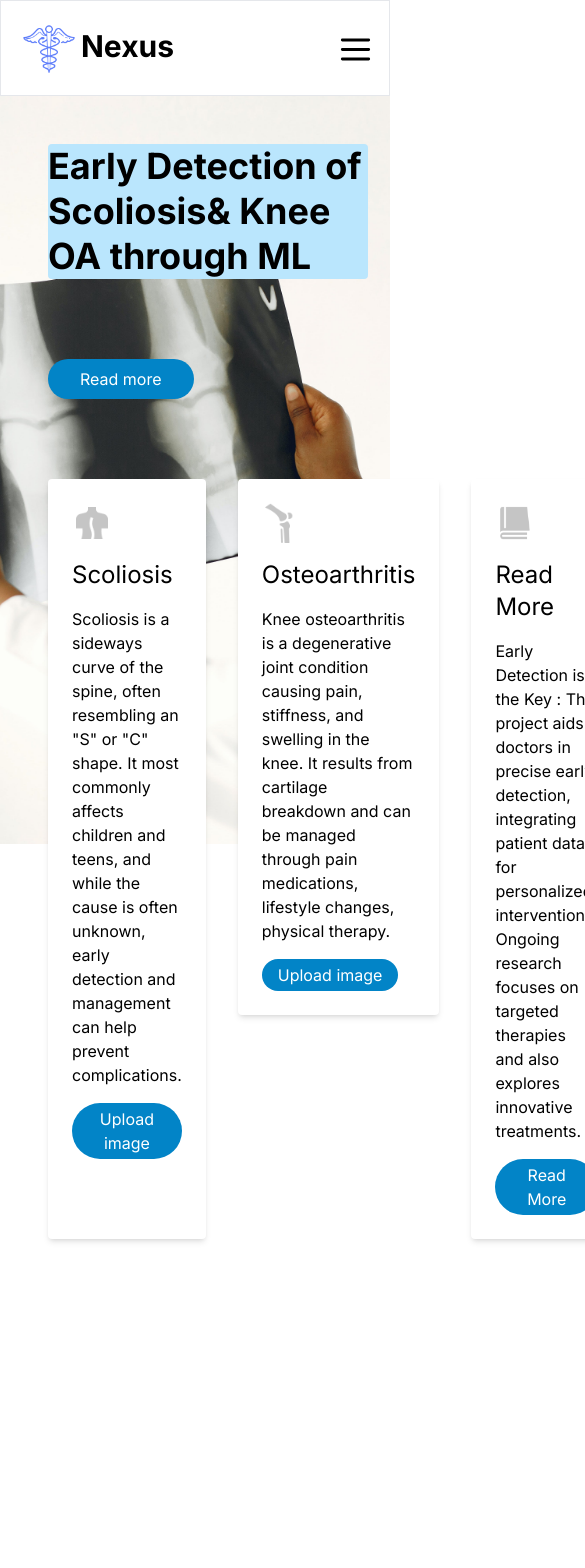
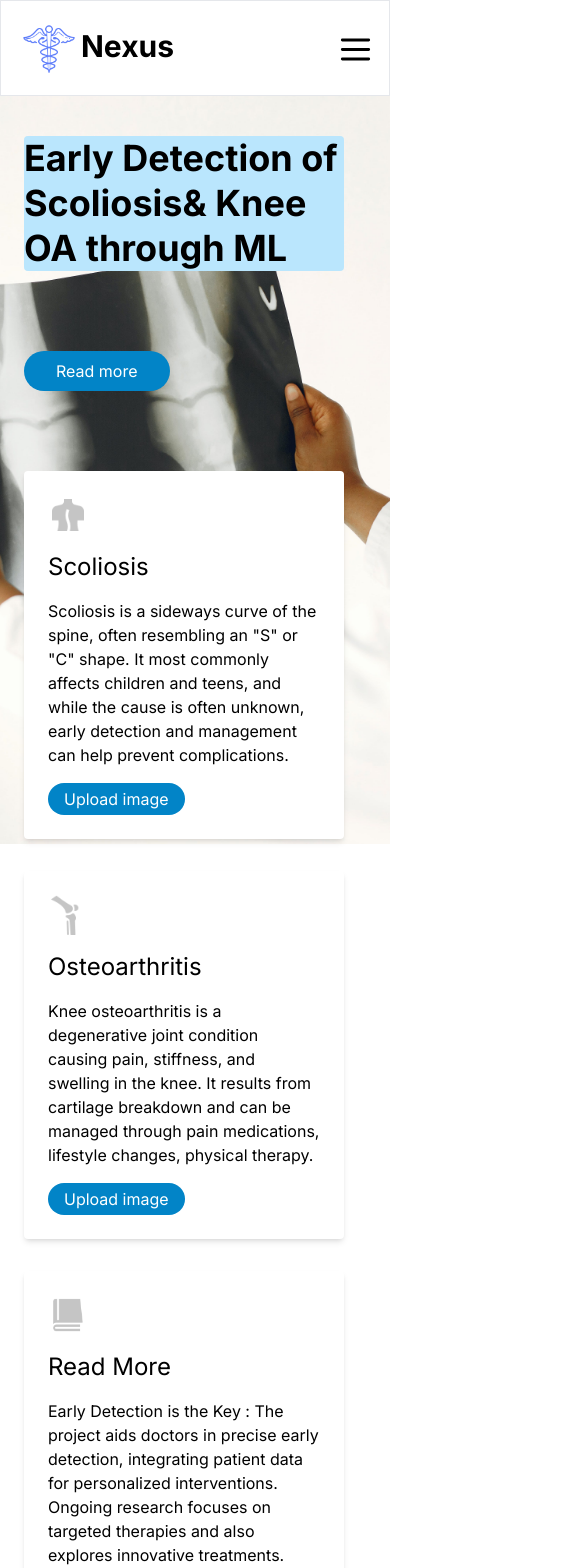
Before and after one commit to dhruv1323/Knee-Osteoarthritis-Classification-and-Scoliosis-Detection-, a Next.js app: page / in a window 390 px wide. Shown: the top 1568 px of the page, 585 px wide, since content can reach past the window. Before the commit the page ends 1287 px from the top, so only its background shows below. Built offline with nearby package versions, Linux system fonts and the light colour scheme.

Commit message:
Implement mobile queries for mobile responsiveness

```diff
--- a/src/app/components/Navbar.tsx
+++ b/src/app/components/Navbar.tsx
@@ -92,14 +92,14 @@ const Navbar = () => {
             />}
         </span>
       </div>
-      <ul className={`flex flex-col justify-between gap-6 bg-white w-full left-0 z-[-1] absolute md:z-auto md:static md:flex md:w-auto md:flex-row md:items-center md:justify-between md:py-0 py-4 md:pl-0 pl-7 md:gap-12 md:opacity-100 transition-all ease-in duration-500 ${open ? 'top-20 opacity-100':'top-[-400px] opacity-0'}`}>
-        <li className="text-lg border border-hidden rounded-xl  font-semi-bold hover:bg-sky-500 hover:text-white">
+      <ul className={`flex flex-col justify-between items-center gap-6 bg-white w-full left-0 z-[-1] absolute md:z-auto md:static md:flex md:w-auto md:flex-row md:items-center md:justify-between md:py-0 py-4 md:pl-0 pl-7 md:gap-12 md:opacity-100 transition-all ease-in duration-500 ${open ? 'top-20 opacity-100':'top-[-400px] opacity-0'}`}>
+        <li className="text-lg border border-hidden rounded-xl w-20 md:w-auto font-semi-bold hover:bg-sky-500 hover:text-white">
           <Link onClick={handleClick} className="p-2 pt-4 pb-4 " href="/">
             Home
           </Link>
         </li>
         <li
-          className="dropdown relative text-lg border border-hidden rounded-xl font-semi-bold hover:bg-sky-500 hover:text-white"
+          className="dropdown relative text-lg border border-hidden rounded-xl w-28 font-semi-bold hover:bg-sky-500 hover:text-white"
           onMouseEnter={() => handleMouseEnter("isDisease")}
           onMouseLeave={() => handleMouseLeave("isDisease")}
         >
@@ -137,7 +137,7 @@ const Navbar = () => {
           )}
         </li>
         <li
-          className="dropdown relative text-lg border border-hidden rounded-xl font-semi-bold hover:bg-sky-500 hover:text-white"
+          className="dropdown relative text-lg border border-hidden rounded-xl w-36 md:w-auto font-semi-bold hover:bg-sky-500 hover:text-white"
           onMouseEnter={() => handleMouseEnter("isReadMore")}
           onMouseLeave={() => handleMouseLeave("isReadMore")}
         >
@@ -166,7 +166,7 @@ const Navbar = () => {
             </div>
           )}
         </li>
-        <li className="text-lg px-4 py-1 md:px-4 md:py-1 rounded-3xl text-white font-semi-bold bg-sky-500 hover:bg-sky-600">
+        <li className="text-lg px-4 py-1 md:px- md:py-1 rounded-3xl w-28 md:w-auto text-white font-semi-bold bg-sky-500 hover:bg-sky-600">
           <Link onClick={handleClick} className="" href="/pages/login">
             Login
           </Link>
--- a/src/app/page.tsx
+++ b/src/app/page.tsx
@@ -7,8 +7,8 @@ export default function Home() {
   return (
     <div>
         <div className='relative'>
-          <div className='absolute p-12 z-10'>
-              <h1 className='text-4xl mb-20 rounded bg-sky-200 max-w-80 leading-tight font-bold text-wrap'>Early Detection of Scoliosis& Knee OA through ML</h1>
+          <div className='absolute p-6 md:p-12 z-10'>
+              <h1 className='text-4xl mt-4 md:mt-0 mb-20 rounded bg-sky-200 max-w-80 leading-tight font-bold text-wrap'>Early Detection of Scoliosis& Knee OA through ML</h1>
               <div className='mb-20'>
                   <Link href="/pages/osteoarthritis#top">
                       <button className='bg-sky-600 text-white px-8 py-2 rounded-full hover:bg-sky-700 transform duration-300'>
@@ -16,7 +16,7 @@ export default function Home() {
                       </button>
                   </Link>
               </div>
-              <div className='flex gap-8'>
+              <div className='flex flex-col md:flex md:flex-row gap-8'>
                 <div className='bg-white p-6 rounded max-w-80 shadow-md'>
                   <Image
                     src='/images/icons8-scoliosis-1.png'
--- a/src/app/pages/scoliosis/page.tsx
+++ b/src/app/pages/scoliosis/page.tsx
@@ -2,8 +2,8 @@ import Image from "next/image"
 export default function Home(){
     return(
         <div className="relative h-screen">
-            <div className="container max-w-2xl absolute p-16 ml-16 z-10">
-                <div className="bg-white p-6 min-w-96 min-h-64 shadow-lg rounded">
+            <div className="container w-36 md:max-w-2xl absolute md:p-16 md:ml-16 z-10">
+                <div className="bg-white p-6 min-h-36 md:min-w-96 md:min-h-64 shadow-lg rounded">
                     <h1 className="font-bold text-4xl pl-3 pt-3">Scoliosis</h1>
                     <h1 className="font-bold text-4xl mb-5 pl-3">Research Center</h1>
                     <h1 className="text-2xl p-3">Tools, resources, and support for living well with Scoliosis</h1>
@@ -18,7 +18,7 @@ export default function Home(){
           sizes="100vw"
           style={{
             objectFit: 'cover',
-            // height: 'calc(100vh - 96px)',
+            height: 'auto',
             width: '100vw',
           }}
           className="mb-6"
```
